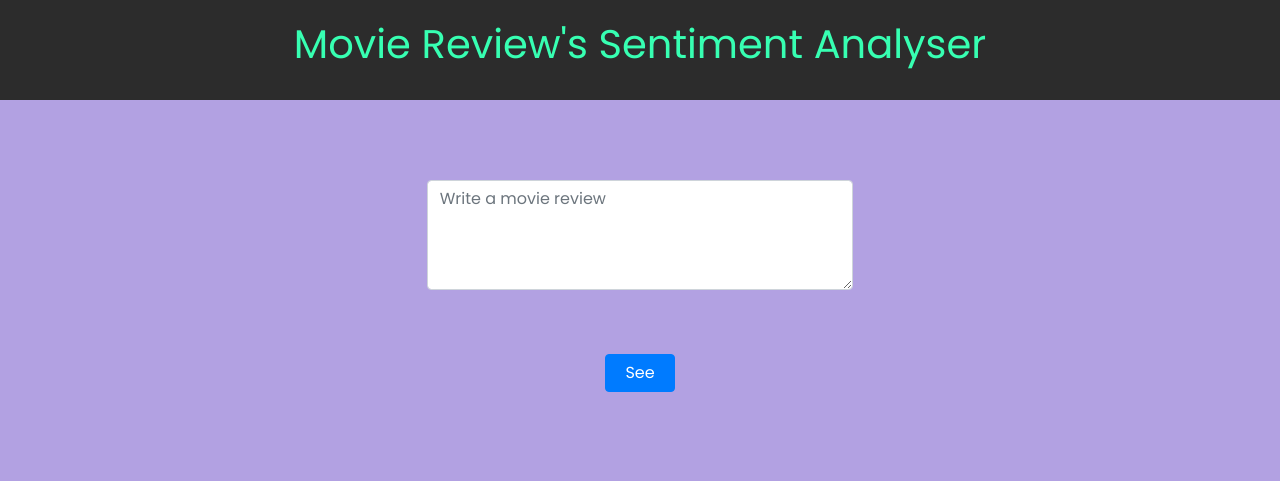
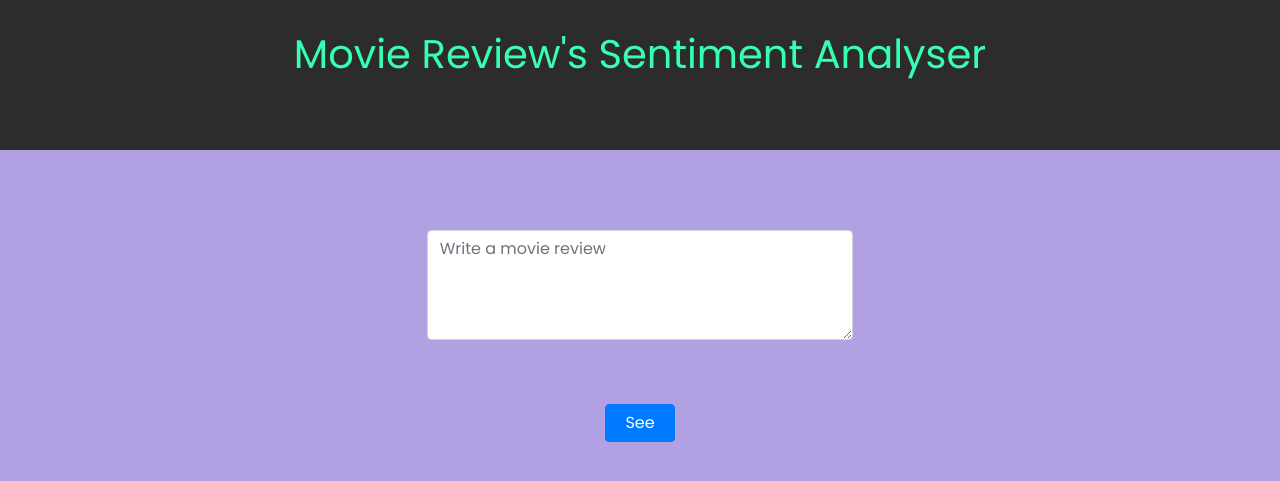
Before and after one commit to Dev-Khant/IMDB-Reviews-Sentiment-Analysis, a Flask app: page / in a window 1280 px wide. Shown: the top 481 px of the page. Run offline with Flask 2, Linux system fonts and the light colour scheme; parts of the project's set-up code (start-up, migrations or seed data) failed here and were passed over; some libraries are stand-ins or nearby versions.

Commit message:
Update sty.css

```diff
--- a/static/sty.css
+++ b/static/sty.css
@@ -21,11 +21,7 @@ button{
 .d{
     background-color: rgb(44, 44, 44);
     color: rgb(55, 255, 178);
-    height: 100px;
+    height: 150px;
     text-align: center;
-    padding-top: 20px;
+    padding-top: 30px;
 }
-/* .we{
-    margin-top: 80px;
-    font-size: 30px;
-} */
```
